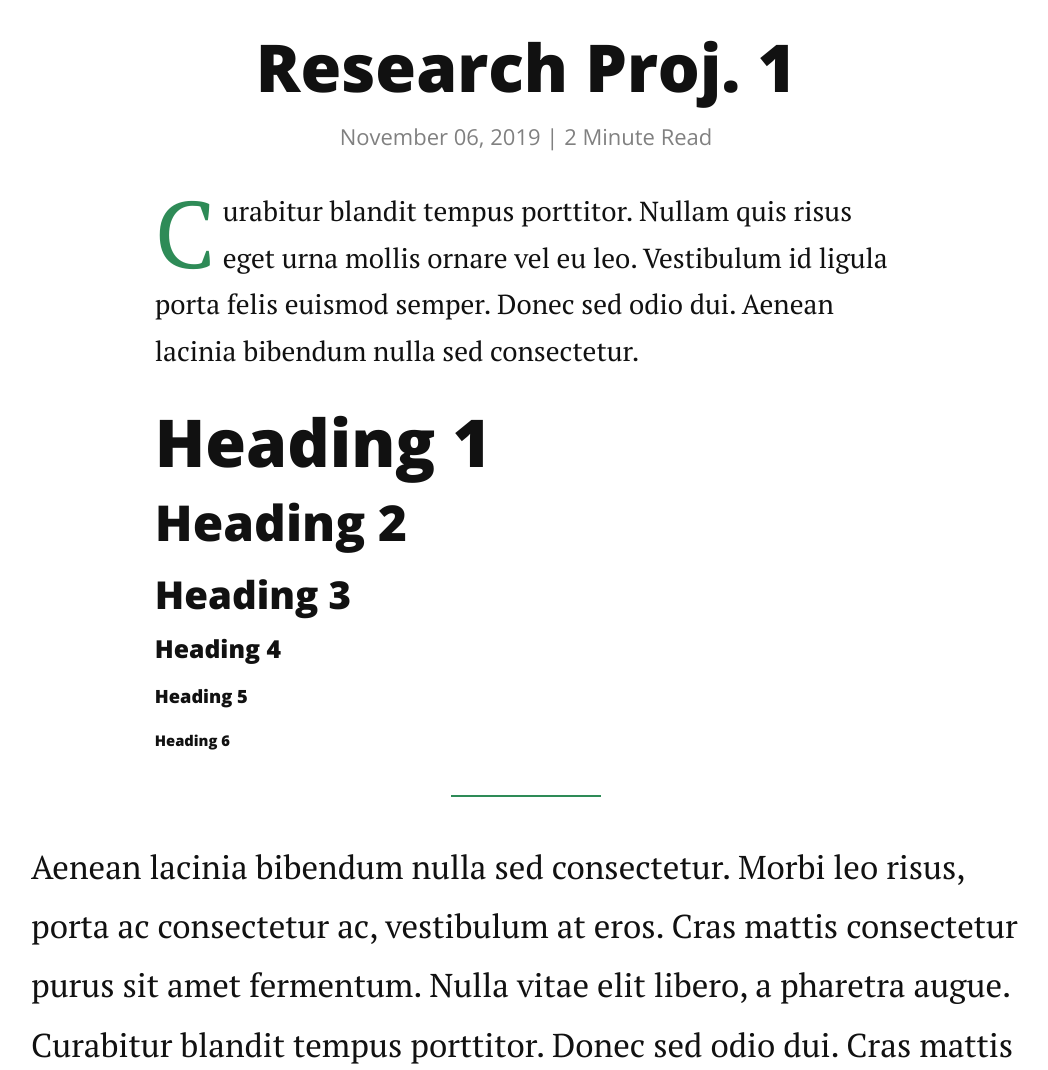
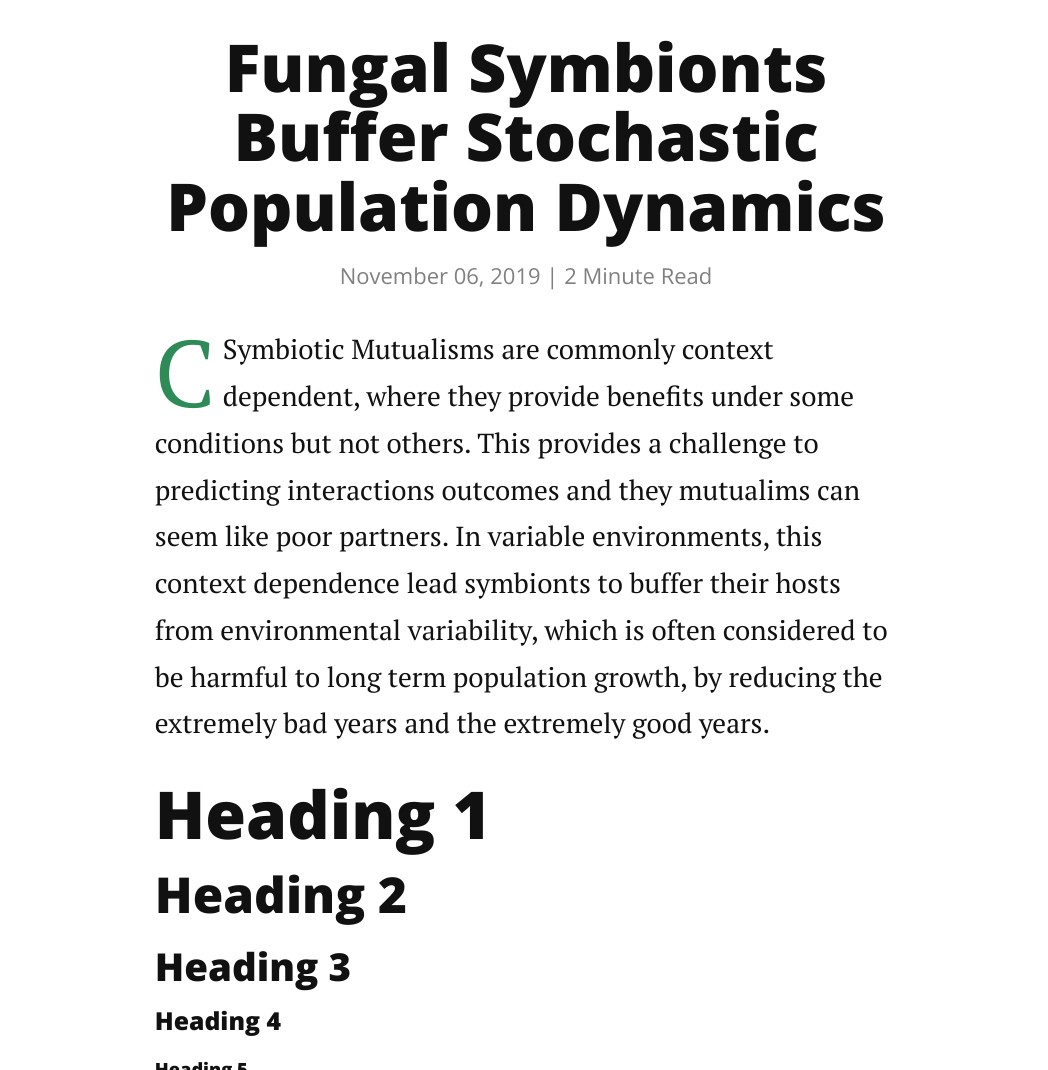
Before and after one commit to joshuacfowler/joshuacfowler.github.io, a Jekyll site: the page built from _posts/2019-11-06-research_proj_1.markdown, in a window 1280 px wide and 1400 px high. Shown: the part 330-1400 px from the top of the window, without its empty margins (114-1162 px from the left). Built offline with Jekyll 4.4.1, drawn with Linux system fonts in a browser that asks for light colours; nearby versions of some CDN libraries.

Commit message:
Update 2019-11-06-research_proj_1.markdown

```diff
--- a/_posts/2019-11-06-research_proj_1.markdown
+++ b/_posts/2019-11-06-research_proj_1.markdown
@@ -1,11 +1,11 @@
 ---
 layout: post
-title:  "Research Proj. 1"
+title:  "Fungal Symbionts Buffer Stochastic Population Dynamics"
 date:   2019-11-06
-description: This is a post description for meta purposes. This is also the excerpt of the article that shows up on the index/home page. Change this in the post YAML.
+description:
 ---
 
-<p class="intro"><span class="dropcap">C</span>urabitur blandit tempus porttitor. Nullam quis risus eget urna mollis ornare vel eu leo. Vestibulum id ligula porta felis euismod semper. Donec sed odio dui. Aenean lacinia bibendum nulla sed consectetur.</p>
+<p class="intro"><span class="dropcap">C</span>Symbiotic Mutualisms are commonly context dependent, where they provide benefits under some conditions but not others. This provides a challenge to predicting interactions outcomes and they mutualims can seem like poor partners. In variable environments, this context dependence lead symbionts to buffer their hosts from environmental variability, which is often considered to be harmful to long term population growth, by reducing the extremely bad years and the extremely good years.</p>
 
 # Heading 1
 
```
